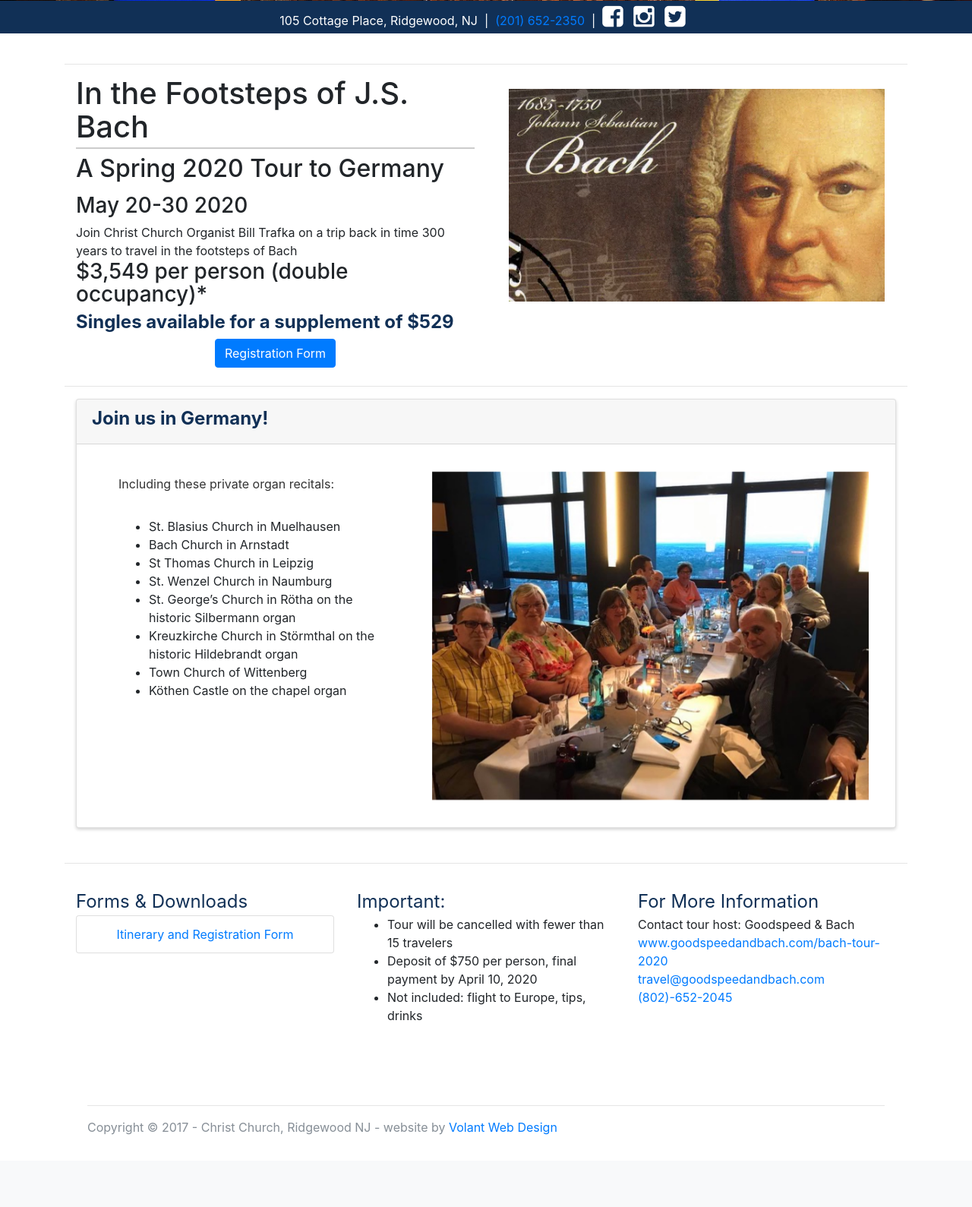
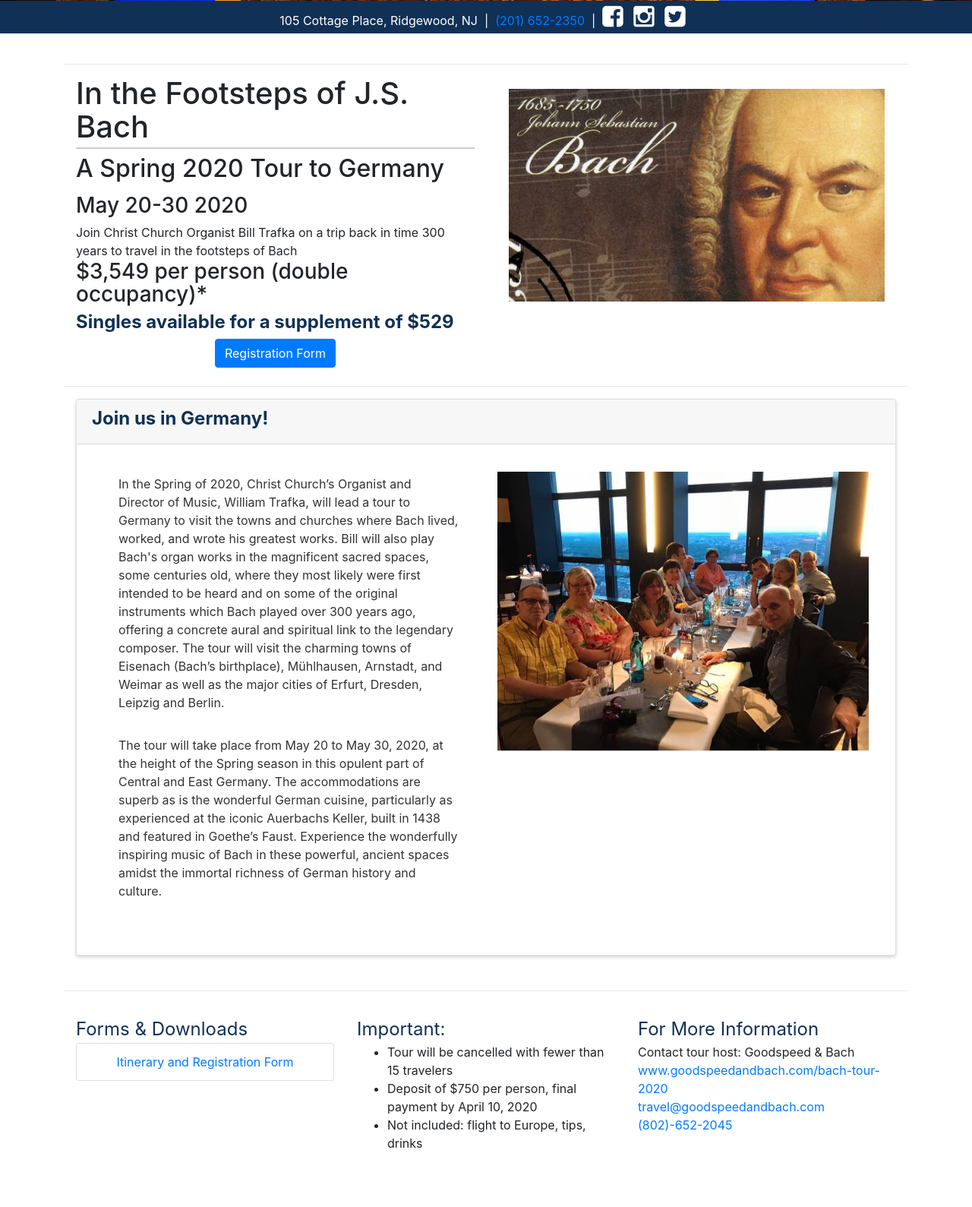
Before and after one commit to VolantWebDesign/Christ-Church-Ridgewood, a PHP site: page /bachtour.php in a window 1280 px wide. Shown: the part 395-1984 px from the top of the page at 76% size. Before the commit the page ends 1889 px from the top, so only its background shows below. Run offline with PHP 8.4, Linux system fonts and the light colour scheme; data that the repository does not hold is empty.

Commit message:
add expalantory text, re-arrange banner Bach image, switch from .png to .jpg

```diff
--- a/bachtour.php
+++ b/bachtour.php
@@ -39,8 +39,14 @@
     <!-- Page Content -->
     <div class="container">
         <hr>
-
-        <div class="row">
+        <div class="row flex-md-row-reverse">
+            <div class="col-md-6">
+                <div class="panel-primary">
+                    <div class="row" align="center">
+                        <div class="col"><img src="images/Bach_Tour_2020/bach_banner.jpg" class="img-fluid"></div>
+                    </div>
+                </div>
+            </div>
             <div class="col-md-6">
                 <h1>In the Footsteps of J.S. Bach</h1>
                 <h2>A Spring 2020 Tour to Germany</h2>
@@ -52,13 +58,6 @@
                      <a href="documents/Bach_tour_2020/Final Bach Tour 2020 .pdf" target="_blank" class="btn btn-primary">
                         Registration Form
                     </a>
-                </div>
-            </div>
-            <div class="col-md-6">
-                <div class="panel-primary">
-                    <div class="row" align="center">
-                        <div class="col"><img src="images/Bach_Tour_2020/bach_banner.png" class="img-fluid"></div>
-                    </div>
                 </div>
             </div>
         </div>
@@ -73,10 +72,15 @@
 					</div>
 					<div class="card-body">
 						<div class="row">
-                        <div class="col-lg-5">
+                        <div class="col-lg-6">
 								<div class="card-body">
-                                    <p>Including these private organ recitals:</p>
-                                    <ul>
+                                    <p>
+                                    In the Spring of 2020, Christ Church’s Organist and Director of Music, William Trafka, will lead a tour to Germany to visit the towns and churches where Bach lived, worked, and wrote his greatest works. Bill will also play Bach's organ works in the magnificent sacred spaces, some centuries old, where they most likely were first intended to be heard and on some of the original instruments which Bach played over 300 years ago, offering a concrete aural and spiritual link to the legendary composer. The tour will visit the charming towns of Eisenach (Bach’s birthplace), Mühlhausen, Arnstadt, and Weimar as well as the major cities of Erfurt, Dresden, Leipzig and Berlin.
+                                    </p>
+                                    <p>
+                                    The tour will take place from May 20 to May 30, 2020, at the height of the Spring season in this opulent part of Central and East Germany. The accommodations are superb as is the wonderful German cuisine, particularly as experienced at the iconic Auerbachs Keller, built in 1438 and featured in Goethe’s Faust. Experience the wonderfully inspiring music of Bach in these powerful, ancient spaces amidst the immortal richness of German history and culture.
+                                    </p>
+                                    <!-- <ul>
                                         <li> St. Blasius Church in Muelhausen</li>
                                         <li>Bach Church in Arnstadt</li>
                                         <li>St Thomas Church in Leipzig</li>
@@ -85,10 +89,10 @@
                                         <li>Kreuzkirche Church in Störmthal on the historic Hildebrandt organ</li>
                                         <li>Town Church of Wittenberg</li>
                                         <li>Köthen Castle on the chapel organ</li>
-                                    </ul>
+                                    </ul> -->
 								</div>
 							</div>
-							<div class="col-lg-7">
+							<div class="col-lg-6">
 								<div id="carouselWelcome" class="carousel slide" data-ride="carousel">
 									<div class="carousel-inner">
 										<div class="carousel-item active">
--- a/index.php
+++ b/index.php
@@ -232,7 +232,7 @@
 						<h2 class="cardtop">In the Footsteps of Bach:
 						<br>
 						Germany Tour 2020</h2>
-                        <div class="col"><img src="images/Bach_Tour_2020/bach_banner.png" class="img-fluid"></div>
+                        <div class="col"><img src="images/Bach_Tour_2020/bach_banner.jpg" class="img-fluid"></div>
 					</div>
 					<div align="center" class="card-footer">
 						<a href="documents/Bach_tour_2020/Final Bach Tour 2020 .pdf" target="_blank" class="btn btn-primary">
```
Also changed, not shown: images/Bach_Tour_2020/bach_banner.jpg (added), 1 other file.
